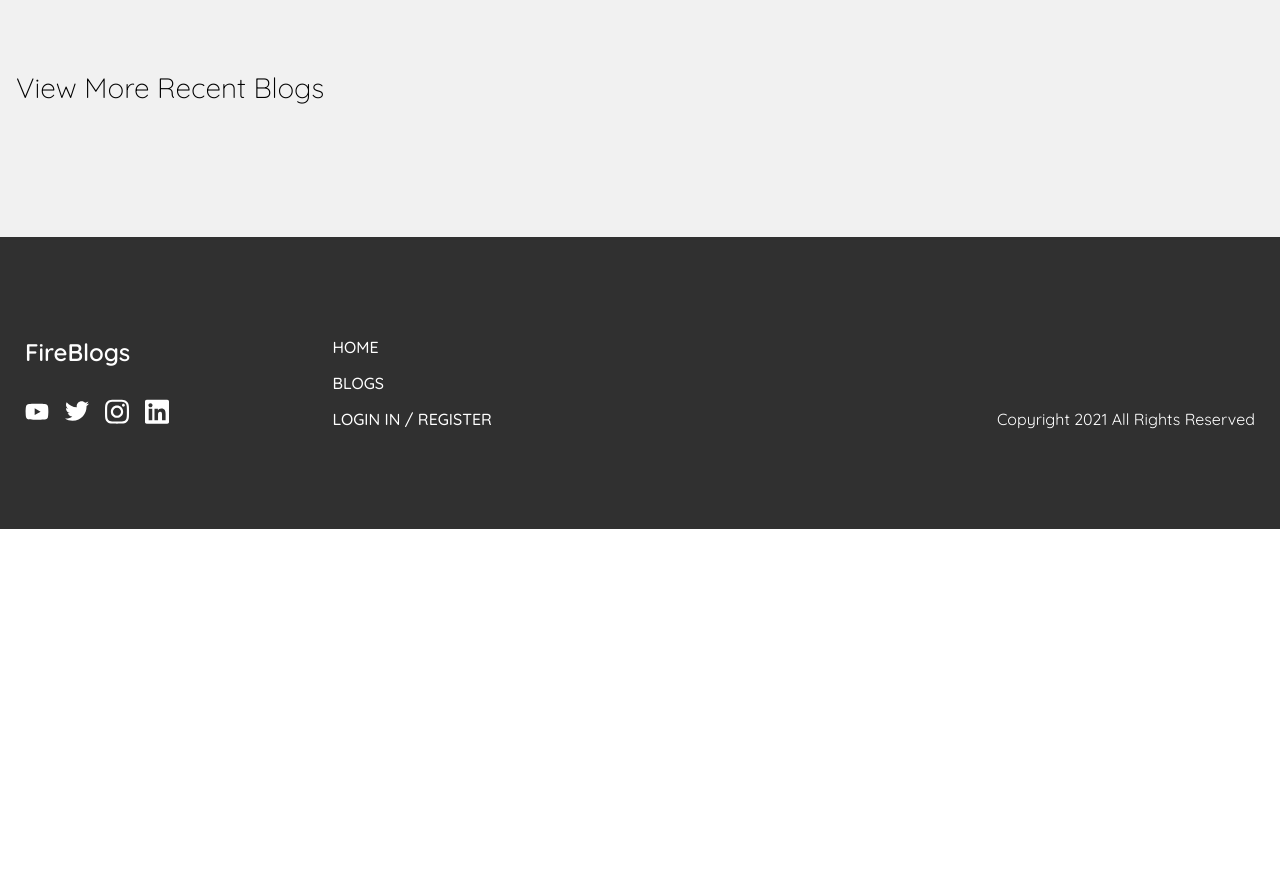
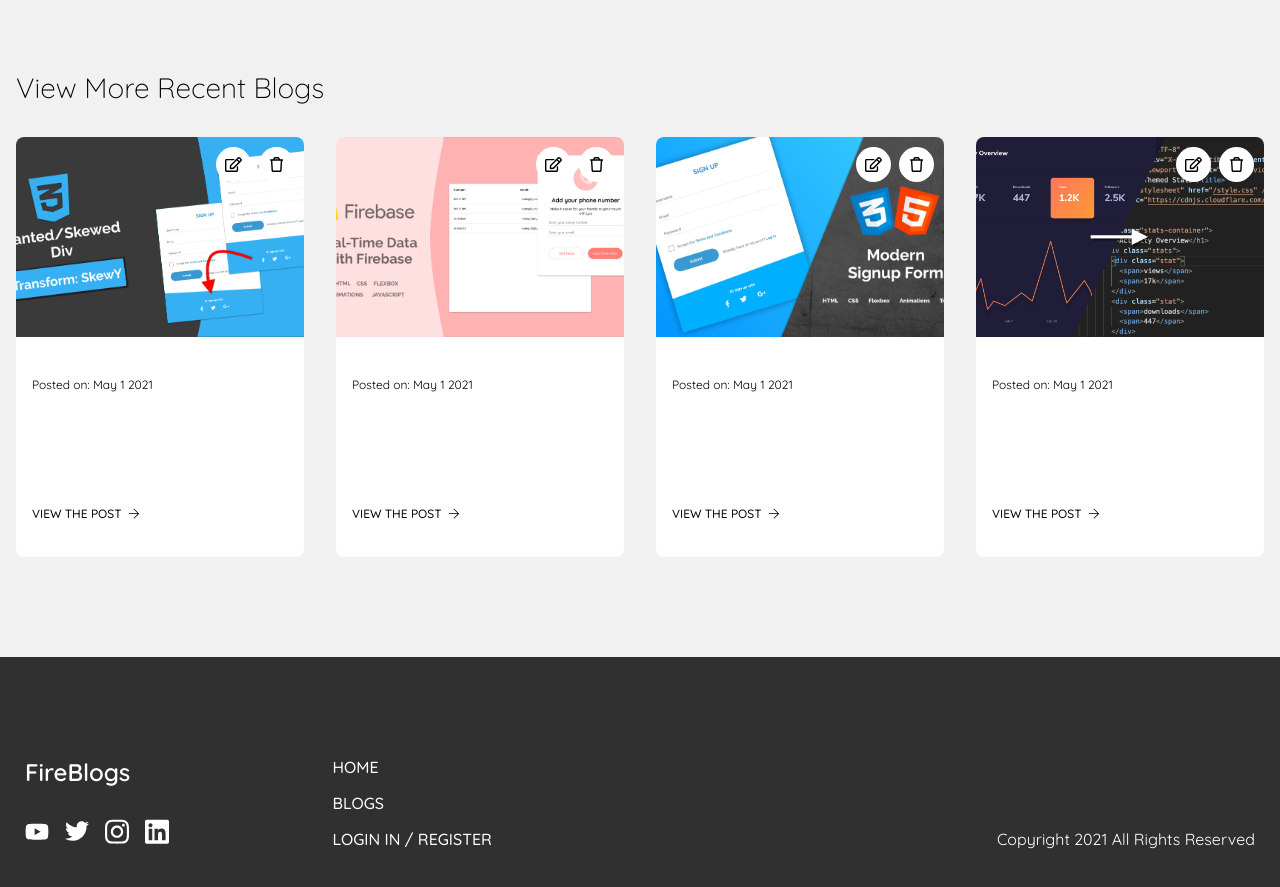
Before and after one commit to Nabcellent/fire-blogs, a Vue app: page / in a window 1280 px wide. Shown: the part 2060-2947 px from the top of the page. Before the commit the page ends 2589 px from the top, so only its background shows below. Built offline with nearby package versions, Linux system fonts and the light colour scheme.

Commit message:
Implements blogs

```diff
--- a/src/components/BlogCard.vue
+++ b/src/components/BlogCard.vue
@@ -1,11 +1,150 @@
 <template>
-    <div></div>
+    <div class="blog-card">
+        <div class="icons">
+            <div class="icon">
+                <svg aria-hidden="true" focusable="false" data-prefix="far" data-icon="edit"
+                     class="edit svg-inline--fa fa-edit fa-w-18" role="img" xmlns="http://www.w3.org/2000/svg"
+                     viewBox="0 0 576 512">
+                    <path fill="currentColor"
+                          d="M402.3 344.9l32-32c5-5 13.7-1.5 13.7 5.7V464c0 26.5-21.5 48-48 48H48c-26.5 0-48-21.5-48-48V112c0-26.5 21.5-48 48-48h273.5c7.1 0 10.7 8.6 5.7 13.7l-32 32c-1.5 1.5-3.5 2.3-5.7 2.3H48v352h352V350.5c0-2.1.8-4.1 2.3-5.6zm156.6-201.8L296.3 405.7l-90.4 10c-26.2 2.9-48.5-19.2-45.6-45.6l10-90.4L432.9 17.1c22.9-22.9 59.9-22.9 82.7 0l43.2 43.2c22.9 22.9 22.9 60 .1 82.8zM460.1 174L402 115.9 216.2 301.8l-7.3 65.3 65.3-7.3L460.1 174zm64.8-79.7l-43.2-43.2c-4.1-4.1-10.8-4.1-14.8 0L436 82l58.1 58.1 30.9-30.9c4-4.2 4-10.8-.1-14.9z"></path>
+                </svg>
+            </div>
+            <div class="icon">
+                <svg aria-hidden="true" focusable="false" data-prefix="far" data-icon="trash"
+                     class="delete svg-inline--fa fa-trash fa-w-14" role="img" xmlns="http://www.w3.org/2000/svg"
+                     viewBox="0 0 448 512">
+                    <path fill="currentColor"
+                          d="M432 80h-82.4l-34-56.7A48 48 0 0 0 274.4 0H173.6a48 48 0 0 0-41.2 23.3L98.4 80H16A16 16 0 0 0 0 96v16a16 16 0 0 0 16 16h16l21.2 339a48 48 0 0 0 47.9 45h245.8a48 48 0 0 0 47.9-45L416 128h16a16 16 0 0 0 16-16V96a16 16 0 0 0-16-16zM173.6 48h100.8l19.2 32H154.4zm173.3 416H101.11l-21-336h287.8z"></path>
+                </svg>
+            </div>
+        </div>
+
+        <img :src="`../src/assets/blogCards/${post.blogCoverPhoto}.jpg`" alt="">
+        <div class="info">
+            <h4>{{ post.blogTitle }}</h4>
+            <h6>Posted on: {{ post.blogDate }}</h6>
+            <router-link to="#" class="link">
+                View the post
+                <svg aria-hidden="true" focusable="false" data-prefix="fal" data-icon="arrow-right"
+                     class="arrow svg-inline--fa fa-arrow-right fa-w-14" role="img"
+                     xmlns="http://www.w3.org/2000/svg"
+                     viewBox="0 0 448 512">
+                    <path fill="currentColor"
+                          d="M216.464 36.465l-7.071 7.07c-4.686 4.686-4.686 12.284 0 16.971L387.887 239H12c-6.627 0-12 5.373-12 12v10c0 6.627 5.373 12 12 12h375.887L209.393 451.494c-4.686 4.686-4.686 12.284 0 16.971l7.071 7.07c4.686 4.686 12.284 4.686 16.97 0l211.051-211.05c4.686-4.686 4.686-12.284 0-16.971L233.434 36.465c-4.686-4.687-12.284-4.687-16.97 0z"></path>
+                </svg>
+            </router-link>
+        </div>
+    </div>
 </template>
 
 <script setup>
-
+defineProps({ post: Object })
 </script>
 
-<style scoped>
+<style lang="scss" scoped>
+.blog-card {
+    position: relative;
+    cursor: pointer;
+    display: flex;
+    flex-direction: column;
+    border-radius: 8px;
+    background-color: #fff;
+    min-height: 420px;
+    transition: 0.5s ease all;
 
+    &:hover {
+        transform: rotateZ(-1deg) scale(1.01);
+        box-shadow: 0 4px 6px -1px rgba(0, 0, 0, 0.1), 0 2px 4px -1px rgba(0, 0, 0, 0.06);
+    }
+
+    .icons {
+        display: flex;
+        position: absolute;
+        top: 10px;
+        right: 10px;
+        z-index: 99;
+
+        .icon {
+            display: flex;
+            justify-content: center;
+            align-items: center;
+            width: 35px;
+            height: 35px;
+            border-radius: 50%;
+            background-color: #fff;
+            transition: 0.5s ease all;
+
+            &:hover {
+                background-color: #303030;
+
+                .edit,
+                .delete {
+                    path {
+                        fill: #fff;
+                    }
+                }
+            }
+
+            &:nth-child(1) {
+                margin-right: 8px;
+            }
+
+            .edit,
+            .delete {
+                pointer-events: none;
+                height: 15px;
+                width: auto;
+            }
+        }
+    }
+
+    img {
+        display: block;
+        border-radius: 8px 8px 0 0;
+        z-index: 1;
+        width: 100%;
+        min-height: 200px;
+        object-fit: cover;
+    }
+
+    .info {
+        display: flex;
+        flex-direction: column;
+        height: 100%;
+        z-index: 3;
+        padding: 32px 16px;
+        color: #000;
+
+        h4 {
+            padding-bottom: 8px;
+            font-size: 20px;
+            font-weight: 300;
+        }
+
+        h6 {
+            font-weight: 400;
+            font-size: 12px;
+            padding-bottom: 16px;
+        }
+
+        .link {
+            display: inline-flex;
+            align-items: center;
+            margin-top: auto;
+            font-weight: 500;
+            padding-top: 20px;
+            font-size: 12px;
+            padding-bottom: 4px;
+            transition: 0.5s ease-in all;
+
+            &:hover {
+                color: rgba(48, 48, 48, 0.8);
+            }
+
+            .arrow {
+                width: 10px;
+            }
+        }
+    }
+}
 </style>
--- a/src/views/Home.vue
+++ b/src/views/Home.vue
@@ -15,7 +15,7 @@
 </template>
 
 <script setup lang="ts">
-import { ref } from "@vue/reactivity";
+import { ref } from "vue";
 import BlogPost from "@/components/BlogPost.vue";
 import BlogCard from "@/components/BlogCard.vue";
 
```
